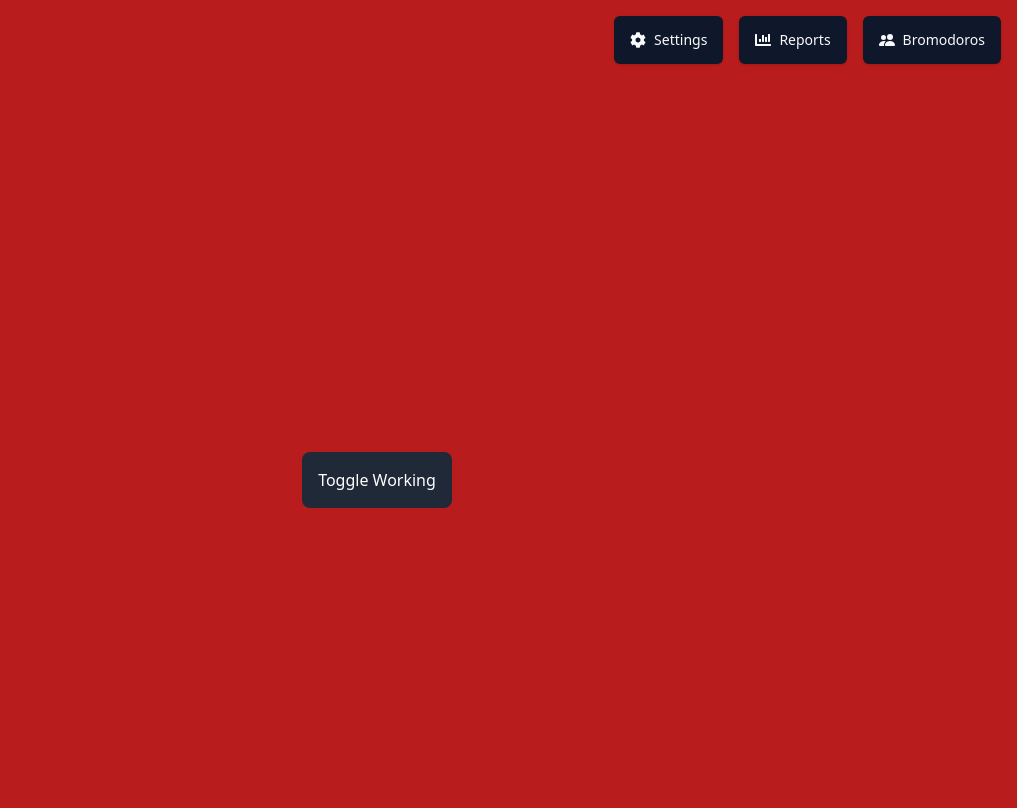
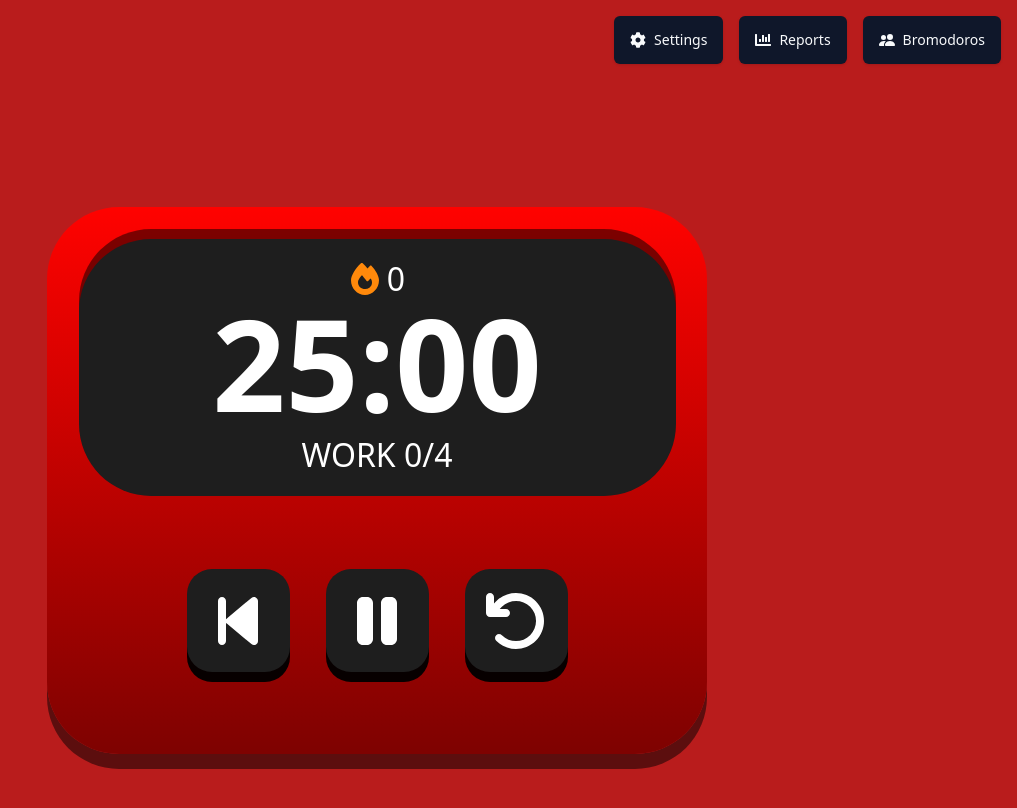
Before and after one commit to Frankelly-Guzman/Bromodoro, a React (Vite) app: page / in a window 1280 px wide. Shown: the top 808 px of the page, without its empty margins (263-1280 px from the left). Built offline with nearby package versions, Linux system fonts and the light colour scheme.

Commit message:
initial timer

```diff
--- a/src/App.tsx
+++ b/src/App.tsx
@@ -1,4 +1,3 @@
-import React from 'react'
 import { BrowserRouter as Router, Routes, Route } from 'react-router-dom'
 import Main from './pages/Main'
 import Navbar from './components/Navbar'
--- /dev/null
+++ b/src/components/Timer.tsx
@@ -0,0 +1,129 @@
+import { FaArrowRotateLeft, FaBackwardStep, FaPause, FaFire } from "react-icons/fa6"
+
+const flexCenteredAll = [
+  "flex",
+  "justify-center",
+  "items-center"
+].join(" ")
+
+const animated = [
+  "transition-all",
+  "duration-[0.5s]",
+].join(" ")
+
+interface TimerButtonProps {
+  icon?: React.ReactNode
+}
+
+function TimerButton({ icon }: TimerButtonProps) {
+  const bgStyles = [
+    flexCenteredAll,
+    animated,
+    "bg-none",
+    "rounded-[25px]",
+    "px-2",
+    "pt-2",
+    "pb-4",
+  ].join(" ")
+
+  const bgHoverStyles = [
+    "hover:bg-red-dark",
+  ].join(" ")
+
+  const buttonBgStyles = [
+    flexCenteredAll,
+    animated,
+    "w-[103px]",
+    "h-[103px]",
+    "bg-gray-default",
+    "rounded-[25px]",
+    "shadow-[0px_10px_0px_rgba(0,0,0,0.95)]",
+  ].join(" ")
+
+  const buttonBgActiveStyles = [
+    "transform active:translate-y-[10px]",
+    "active:shadow-[0px_0px_0px_rgba(0,0,0,0)]",
+    "active:bg-black",
+  ].join(" ")
+
+  const iconStyle = [
+    "font-extrabold",
+    "text-white",
+    "text-[64px]",
+  ].join(" ")
+
+  return (
+    <div className={`${bgStyles} ${bgHoverStyles}`}>
+      <div className={`${buttonBgStyles} ${buttonBgActiveStyles}`}>
+        <div className={iconStyle}>
+          {icon}
+        </div>
+      </div>
+    </div >
+  )
+}
+
+function Timer() {
+  const timerBgStyles = [
+    flexCenteredAll,
+    "flex-col",
+    "m-auto",
+    `w-[660px]`,
+    `h-[547px]`,
+    "rounded-[72px]",
+    "bg-gradient-to-b",
+    "from-red-default",
+    "to-red-dark",
+    "shadow-[0px_15px_0px_rgba(0,0,0,0.5)]"
+  ].join(" ")
+
+  const timeBgStyles = [
+    flexCenteredAll,
+    "flex-col",
+    "mt-[32px]",
+    "w-[597px]",
+    "h-[50%]",
+    "rounded-[72px]",
+    "bg-gray-default",
+    "shadow-[0px_-10px_0px_rgba(0,0,0,0.5)]"
+  ].join(" ")
+
+  const bigTimerTextStyles = [
+    "font-extrabold",
+    "text-white",
+    "text-center",
+    "text-[128px]",
+  ].join(" ")
+
+  const smallTimerTextStyles = [
+    flexCenteredAll,
+    "gap-[6px]",
+    "font-medium",
+    "text-[32px]",
+    "text-white",
+  ].join(" ")
+
+  const buttonContainerStyles = [
+    flexCenteredAll,
+    "flex-row",
+    "gap-[20px]",
+    "h-[50%]",
+  ].join(" ")
+
+  return (
+    <div className={timerBgStyles}>
+      <div className={timeBgStyles}>
+        <div className={smallTimerTextStyles}>{<FaFire className="text-orange-default" />}0</div>
+        <div className={`${bigTimerTextStyles} mt-[-36px]`}>25:00</div>
+        <div className={`${smallTimerTextStyles} mt-[-28px]`}>WORK 0/4</div>
+      </div>
+      <div className={buttonContainerStyles}>
+        <TimerButton icon={<FaBackwardStep />} />
+        <TimerButton icon={<FaPause />} />
+        <TimerButton icon={<FaArrowRotateLeft />} />
+      </div>
+    </div >
+  )
+}
+
+export default Timer;
--- a/src/pages/Main.tsx
+++ b/src/pages/Main.tsx
@@ -1,5 +1,6 @@
 import { useState, useEffect } from "react";
 import { useBackground } from "@/utils/BackgroundContext";
+import Timer from "../components/Timer"
 
 const Main = () => {
   const [working, setWorking] = useState(false);
@@ -15,12 +16,7 @@ const Main = () => {
 
   return (
     <div className={`flex min-w-screen min-h-screen ${bgColor}`}>
-      <button
-        onClick={() => setWorking((prev) => !prev)}
-        className="m-auto p-4 text-white bg-gray-800 rounded-lg"
-      >
-        Toggle Working
-      </button>
+      <Timer />
     </div>
   );
 };
--- a/tailwind.config.js
+++ b/tailwind.config.js
@@ -12,7 +12,19 @@ export default {
         md: 'calc(var(--radius) - 2px)',
         sm: 'calc(var(--radius) - 4px)'
       },
-  		colors: {}
+      colors: {
+        red: {
+          default: "#FF0200",
+          medium: "#B50302",
+          dark: "#7E0201",
+        },
+        gray: {
+          default: "#1E1E1E"
+        },
+        orange: {
+          default: "#FF890B"
+        }
+      }
     }
   },
   plugins: [require("tailwindcss-animate")],
```
Also changed, not shown: src/components/Navbar.tsx (line endings or trailing spaces), src/components/SettingsButton.tsx (line endings or trailing spaces), 1 other file (tests, documents, lock files or other folders). Lines whose indentation alone changed are shown as unchanged.
